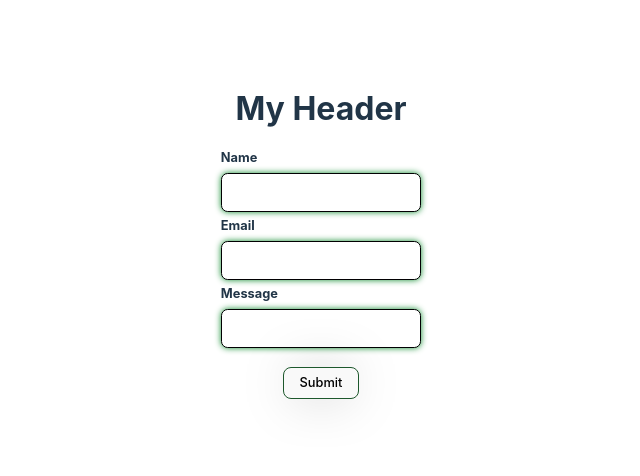
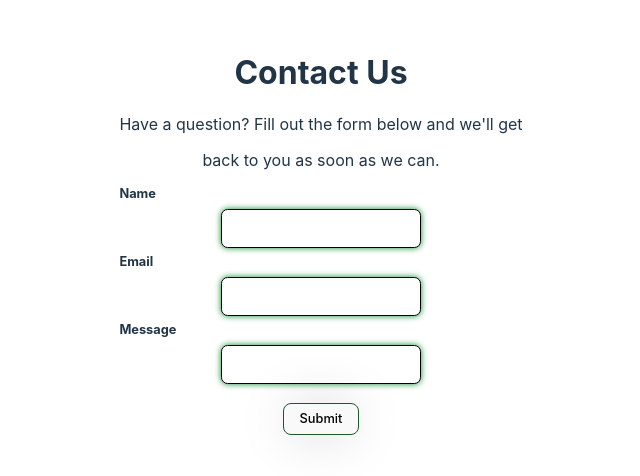
Before and after one commit to pulgajornie/myprojectformbs, a React (Vite) app: page / in a window 1280 px wide. Shown: the part 156-632 px from the top of the page, without its empty margins (319-959 px from the left). Built offline with nearby package versions, Linux system fonts and the light colour scheme.

Commit message:
update header

```diff
--- a/src/App.module.scss
+++ b/src/App.module.scss
@@ -49,3 +49,7 @@
 .read-the-docs {
   color: #888;
 }
+.text {
+}
+.text {
+}
--- a/src/App.tsx
+++ b/src/App.tsx
@@ -3,13 +3,17 @@ import styles from './App.module.scss';
 import { Label } from './components/label/label';
 import { Input } from './components/input/input';
 import { SubmitButton } from './components/submit-button/submit-button';
+import Classnames from 'classnames';
+import Input_module from './components/input/input.module.scss';
 
 function App() {
     const [count, setCount] = useState(0);
 
     return (
         <div className={styles.App}>
-            <h1>My Header</h1>
+            <h1>Contact Us</h1>
+            <h2></h2>Have a question? Fill out the form below and we&apos;ll get{' '}
+            <h3 className={Input_module.root}>back to you as soon as we can.</h3>
             <form>
                 <Label htmlFor="name">Name</Label>
                 <Input id="name" name="name" />
--- a/src/components/input/input.module.scss
+++ b/src/components/input/input.module.scss
@@ -1,2 +1,6 @@
 .root {
+  width: auto;
+  font-weight: 400;
+  line-height: 1;
+  font-size: 1em;
 }
```
